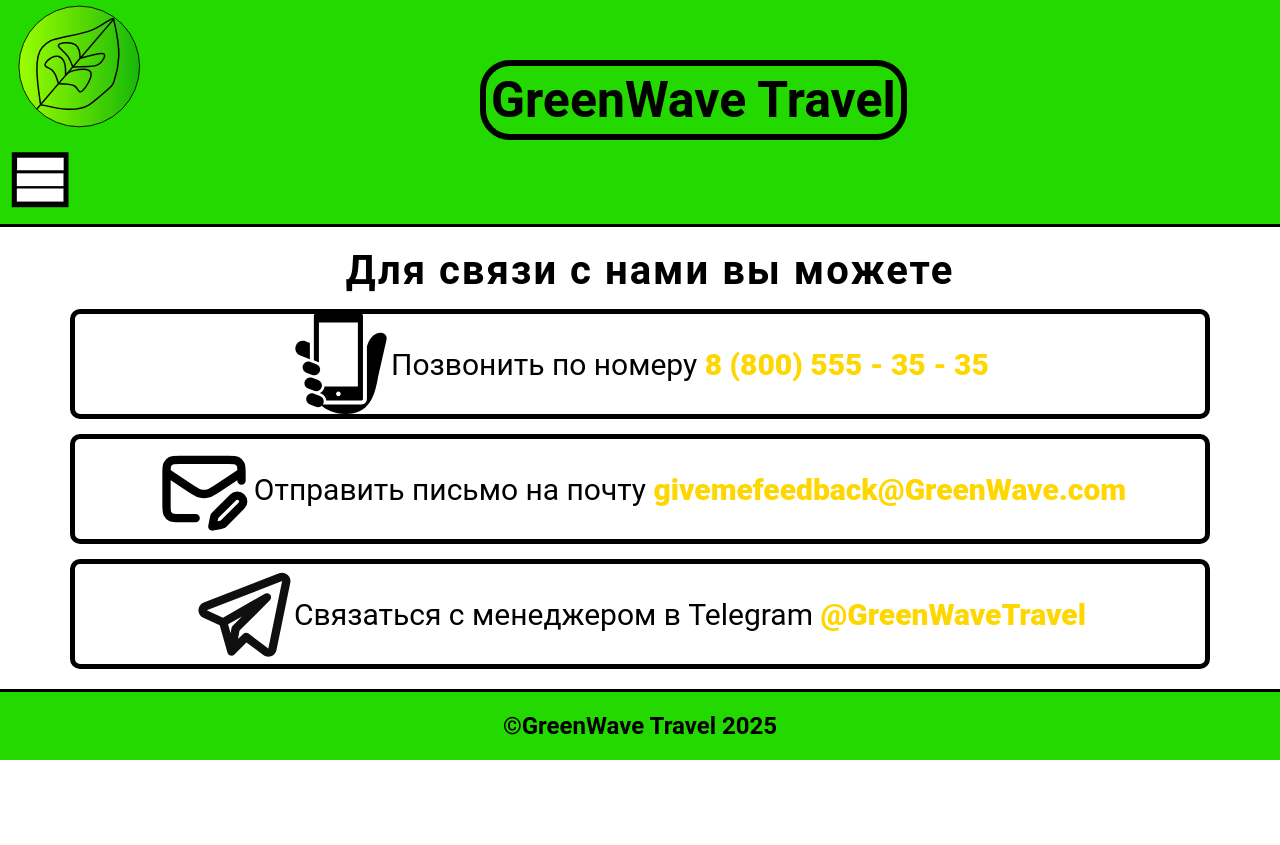
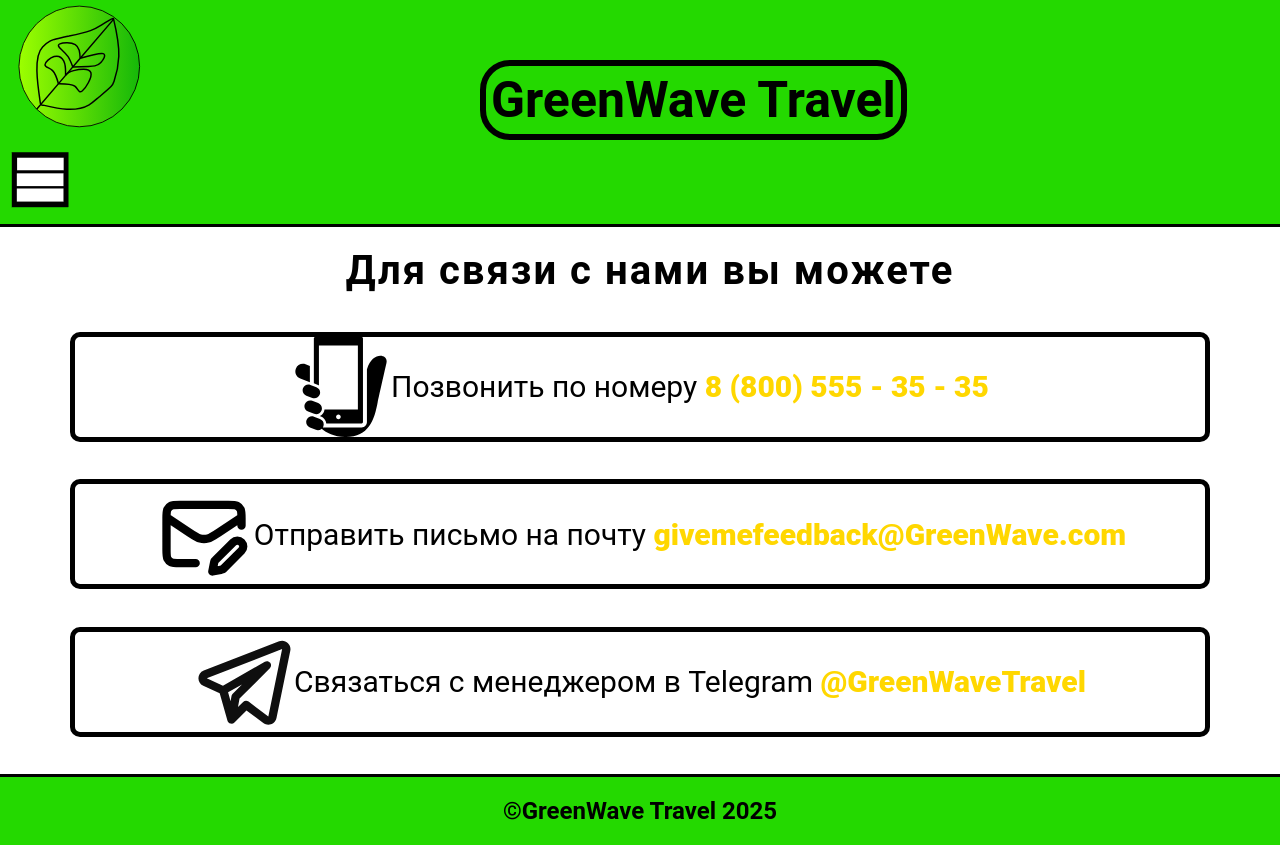
Before and after one commit to KrosisAnumidaak/GreenWave, a plain HTML site: page website/contacts.html in a window 1280 px wide. Before the commit the page ends 800 px from the top, so only its background shows below. Drawn offline with Linux system fonts and the light colour scheme.

Commit message:
Исправление footer'а

```diff
--- a/website/style.css
+++ b/website/style.css
@@ -203,7 +203,7 @@ body {
   display: flex;
   font-size: 30px;
   border: 5px solid black;
-  margin: 15px 70px;
+  margin: 37.5px 70px;
   border-radius: 10px;
   justify-content: center;
   align-items: center;
```
